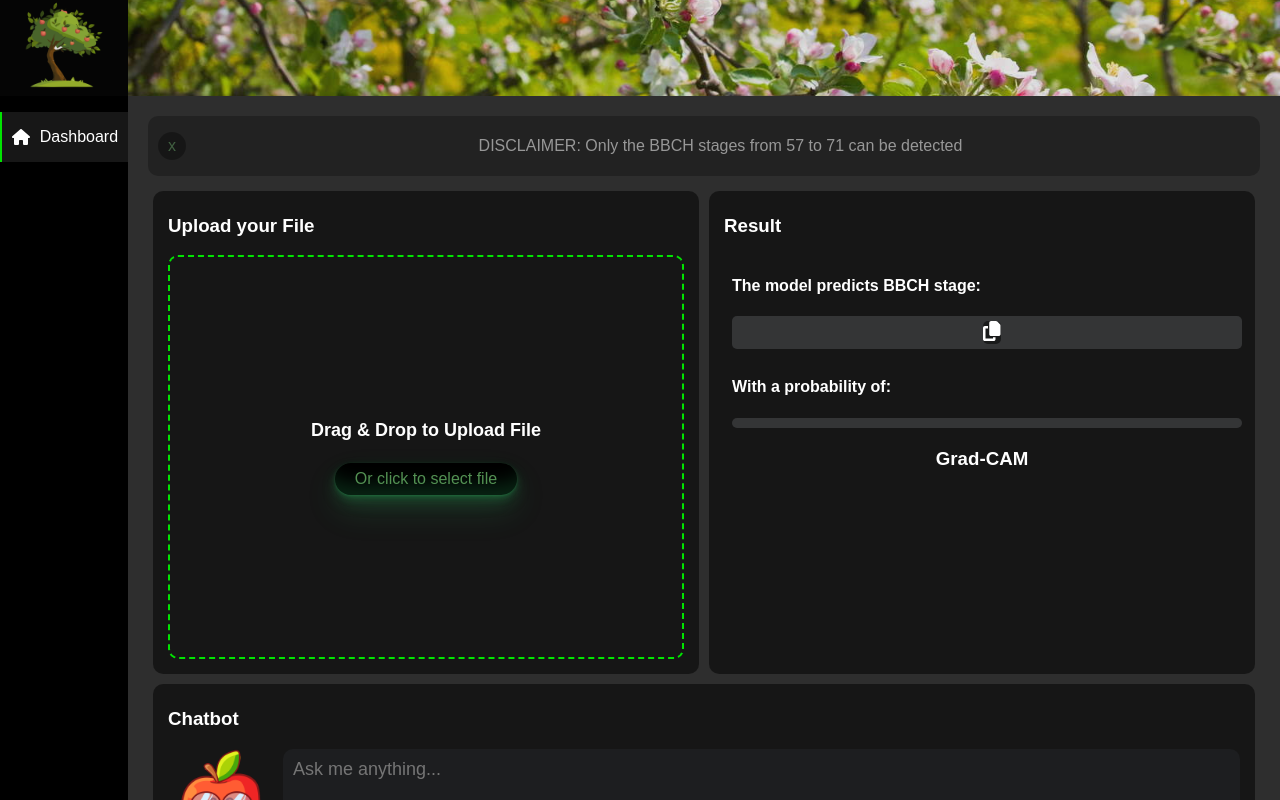
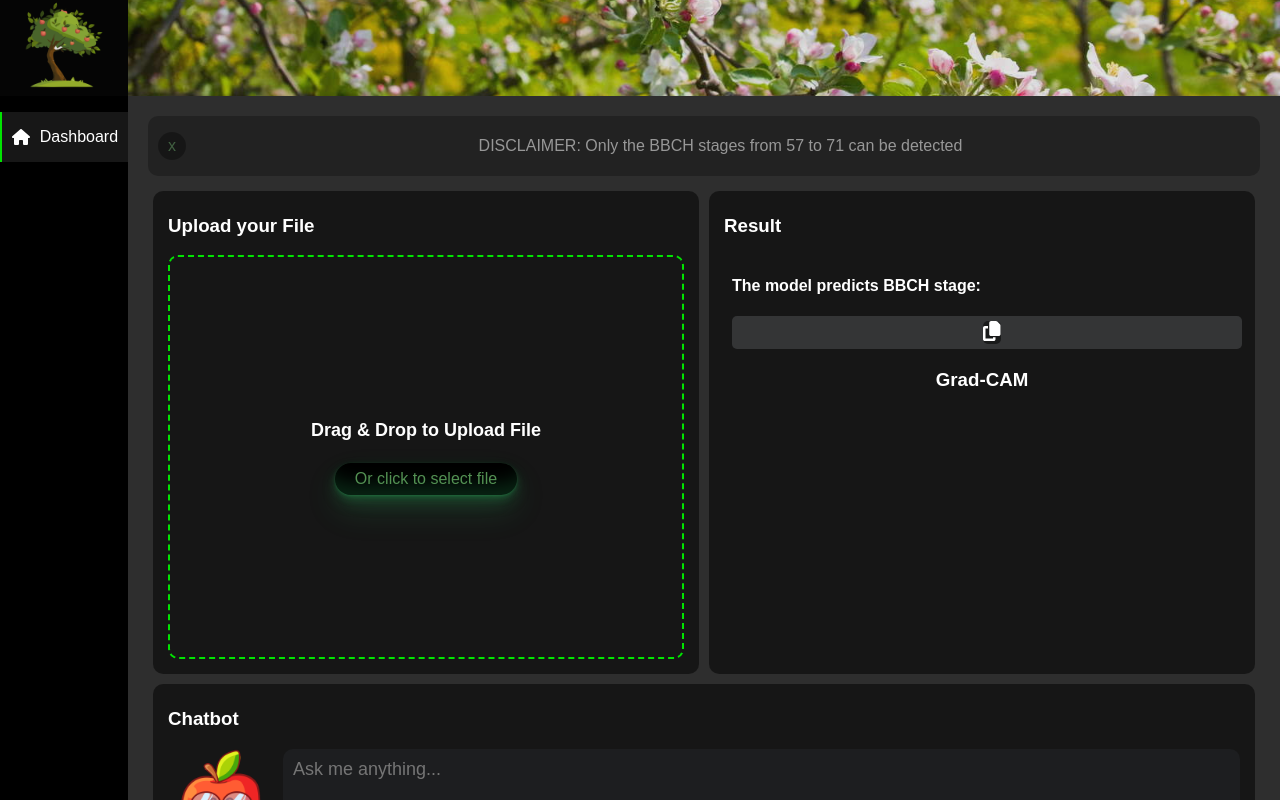
Before and after one commit to Martkx/apple_blossom, a React (Create React App) app in the folder web_app/: page / in a window 1280 px wide. Shown: the top 800 px of the page. Built offline with nearby package versions, Linux system fonts and the light colour scheme.

Commit message:
Removed the probability print

```diff
--- a/web_app/src/Components/dashboard.js
+++ b/web_app/src/Components/dashboard.js
@@ -140,9 +140,6 @@ function Dashboard() {
                     <div className="copy-icon" onClick={() => copyText(predictedClass)}><FontAwesomeIcon icon={faCopy} /></div>
                   </div>
               </div>
-              <div className='probability'><h4>With a probability of:</h4>
-                  <div className='stage'>{probability && ` ${probability}`}</div>
-              </div>
           </div>
           <div className='grad_cam'>
             <h3>Grad-CAM</h3>
```
Also changed, not shown: 1 other file (tests, documents, lock files or other folders).
